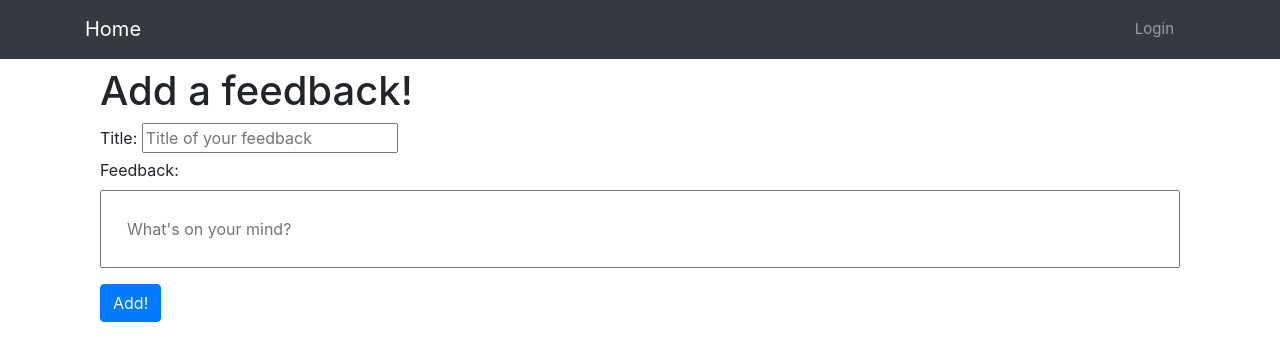
After one commit to JustinEats/flaskfeedback, a Flask app: a page that uses templates/feedback.html in a window 1280 px wide. The commit adds this page. Shown: the top 361 px of the page. Run offline with Flask 2, Linux system fonts and the light colour scheme; parts of the project's set-up code (start-up, migrations or seed data) failed here and were passed over.

Commit message:
added feedback class and route

```diff
--- a/app.py
+++ b/app.py
@@ -1,7 +1,7 @@
 from flask import Flask, render_template, redirect, flash, session
 from models import db, connect_db, User
 from secrets import KEY
-from forms import RegisterUser, LoginUser
+from forms import RegisterUser, LoginUser, FeedbackForm
 
 app = Flask(__name__)
 
@@ -59,7 +59,7 @@ def secret_page(username):
     user = User.query.filter_by(username=username).first_or_404()
     if user.username == session["username"]:
         #if it's the authorized user it accesses their own information page. Else flash error if you manually do it.
-        return render_template('secrets.html', user=user)
+        return render_template('userlogin.html', user=user)
     else:
         flash("Unauthorized. You are logged in on a different account.")
         #change template to show a proper/better route if this error occurs.
@@ -69,3 +69,8 @@ def secret_page(username):
 def logout_user():
     session.pop("username")
     return redirect('/')
+
+@app.route('/users/<username>/feedback/add')
+def my_feedback(username):
+    form = FeedbackForm()
+    return render_template('feedback.html', form=form)
--- a/forms.py
+++ b/forms.py
@@ -14,3 +14,8 @@ class LoginUser(FlaskForm):
     '''Logging in form for registered user'''
     username = StringField("Username:", validators=[InputRequired()])
     password = PasswordField("Password:", validators=[InputRequired()])
+
+class FeedbackForm(FlaskForm):
+    '''Add a feedback on user'''
+    title = StringField("Title:", validators=[InputRequired()])
+    feedback = StringField("Feedback:", validators=[InputRequired()])
--- a/static/app.css
+++ b/static/app.css
@@ -14,3 +14,7 @@
 	font-size: 15px;
 	padding: 5px;
 }
+
+.input-group {
+	padding: 25px;
+}
--- /dev/null
+++ b/templates/feedback.html
@@ -0,0 +1,27 @@
+{% extends 'base.html' %}
+
+{% block title %}Add Feedback{% endblock %}
+
+{% block content %}
+<div class="container-fluid mt-2">
+    <h1>Add a feedback!</h1>
+    <form class="form-group" method="POST">
+    {{form.hidden_tag()}}
+    <div>
+    {{form.title.label}}
+    {{form.title(placeholder="Title of your feedback")}}
+    </div>
+    <div class="d-inline">
+    {{form.feedback.label}}
+    {{form.feedback(placeholder="What's on your mind?", class="input-group")}}
+    </div>
+    {% for field in form if field.widget.input_type != 'hidden' %}
+    {% for error in field.errors %}
+        {{ error }}
+    {% endfor %}
+    {% endfor %}
+    </p>
+    <button class="btn btn-primary" type="submit">Add!</button>
+    </form>
+</div>
+{% endblock %}
--- a/templates/secrets.html
+++ b/templates/userlogin.html
@@ -9,4 +9,9 @@
 <p>Name: {{user.first_name}} {{user.last_name}}</p>
 <p>Email:{{user.email}}</p>
 </div>
+<div class="container">
+    <form action='/users/{{session["username"]}}/feedback/add'>
+        <button class="btn btn-info">Add a feedback!</button>
+    </form>
+</div>
 {% endblock %}
```
